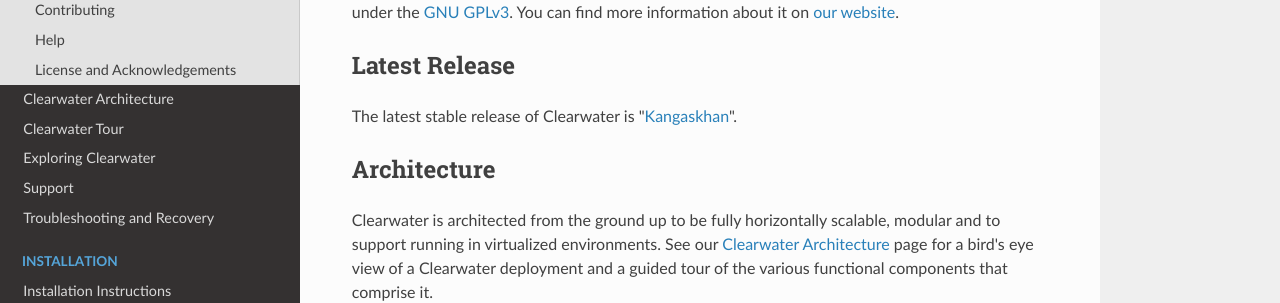
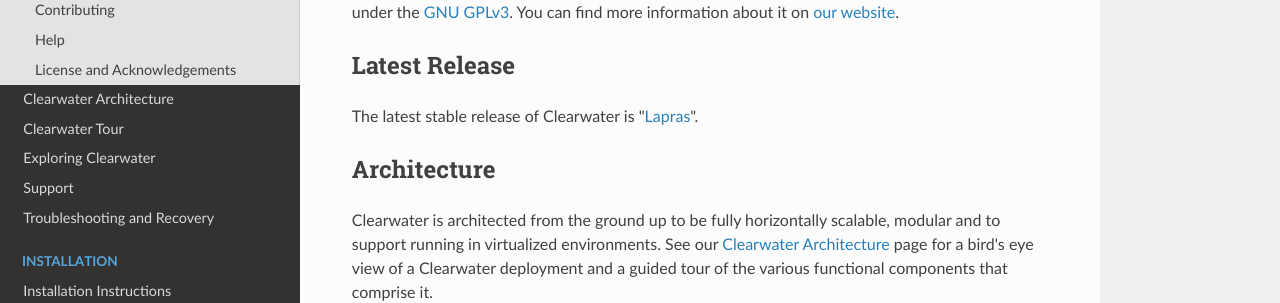
Before and after one commit to Metaswitch/clearwater-readthedocs, an MkDocs documentation site: the page built from docs/index.md, in a window 1280 px wide and 900 px high. Shown: the part 183-486 px from the top of the window. Built offline with MkDocs 1.6.1, drawn with Linux system fonts in a browser that asks for light colours; nearby versions of some CDN libraries; old or Windows-style settings are respelled for this version of MkDocs.

Commit message:
Update latest release

```diff
--- a/docs/index.md
+++ b/docs/index.md
@@ -4,7 +4,7 @@ Project Clearwater is an open-source IMS core, developed by [Metaswitch Networks
 
 ## Latest Release
 
-The latest stable release of Clearwater is "[Kangaskhan](http://pokemon.wikia.com/wiki/Kangaskhan)".
+The latest stable release of Clearwater is "[Lapras](http://pokemon.wikia.com/wiki/Lapras)".
 
 ## Architecture
 
```
